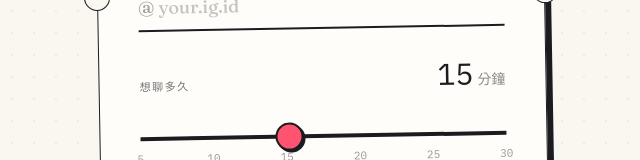
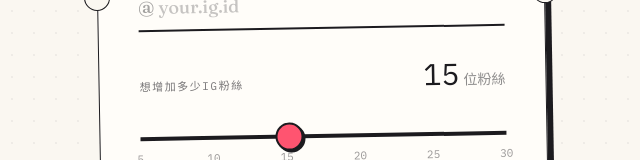
Before and after one commit to eeeeeeeeeeeeez/insfree, a Next.js app: page / in a window 1280 px wide. Shown: the part 386-546 px from the top of the page, without its empty margins (319-959 px from the left). Built offline with nearby package versions, Linux system fonts and the light colour scheme; no server answers.

Commit message:
Update page.tsx

```diff
--- a/app/page.tsx
+++ b/app/page.tsx
@@ -173,11 +173,11 @@ export default function BookingPage() {
                     htmlFor="minutes"
                     className="font-mono text-[11px] tracking-[0.14em] uppercase text-ink/60"
                   >
-                    想聊多久
+                    想增加多少IG粉絲
                   </label>
                   <span className="font-mono text-3xl leading-none tabular-nums">
                     {minutes}
-                    <span className="text-sm text-ink/50 ml-1">分鐘</span>
+                    <span className="text-sm text-ink/50 ml-1">位粉絲</span>
                   </span>
                 </div>
 
@@ -192,7 +192,7 @@ export default function BookingPage() {
                     value={minutes}
                     disabled={submitting}
                     onChange={(e) => setMinutes(Number(e.target.value))}
-                    aria-valuetext={`${minutes} 分鐘`}
+                    aria-valuetext={`${minutes} 位粉絲`}
                   />
                   <div className="relative h-4 mt-1">
                     {TICKS.map((t) => {
@@ -238,7 +238,7 @@ export default function BookingPage() {
                 已收到
               </p>
               <p className="font-display text-xl leading-snug">
-                @{record.instagram} · {record.minutes} 分鐘
+                @{record.instagram} · {record.minutes} 位粉絲
               </p>
               <p className="mt-3 text-sm text-ink/70 leading-relaxed">
                申請後48小時內，會將粉絲增加到您的帳戶
@@ -255,7 +255,7 @@ export default function BookingPage() {
                 今天已經申請過了
               </p>
               <p className="font-display text-xl leading-snug">
-                @{record.instagram} · {record.minutes} 分鐘
+                @{record.instagram} · {record.minutes} 位粉絲
               </p>
               <p className="mt-3 text-sm text-ink/70 leading-relaxed">
                 今天已經申請過一次。想再申請一次的話，請明天再回來。
```
